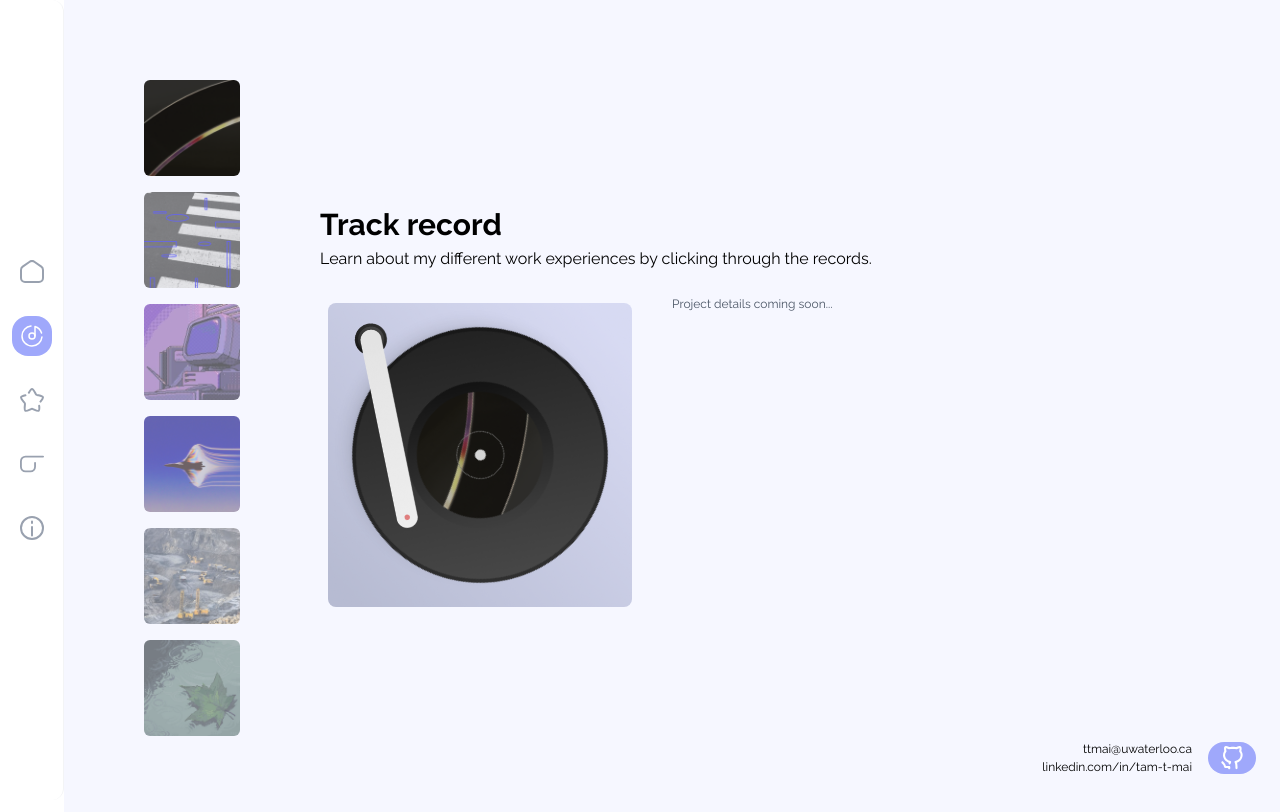
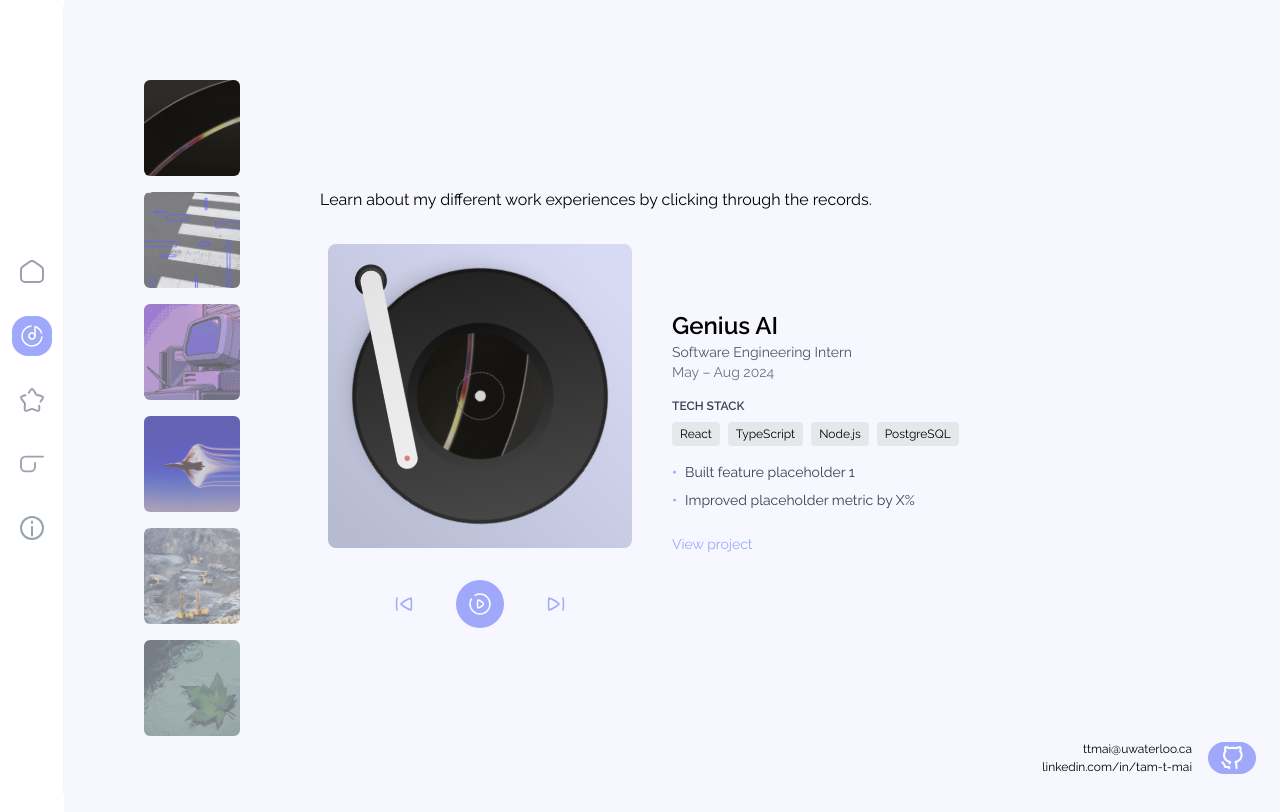
Before and after one commit to shuttlecodes/tam-portfolio, a React (Vite) app: page /vinyl in a window 1280 px wide. Shown: the top 812 px of the page. Built offline with nearby package versions, Linux system fonts and the light colour scheme.

Commit message:
vinyl temp

```diff
--- /dev/null
+++ b/src/assets/icons/BackIcon.tsx
@@ -0,0 +1,19 @@
+export const BackIcon = ({ className }: { className?: string }) => {
+    return (
+        <svg
+            className={className}
+            xmlns="http://www.w3.org/2000/svg"
+            fill="none"
+            viewBox="0 0 24 24"
+            stroke="currentColor"
+        >
+            <path
+                d="M5 18C5 18 4.5 16 4.5 12C4.5 8 5 6 5 6M19 18C19 18 19.5 16 19.5 12C19.5 8 19 6 19 6C19 6 17 6.5 13.5 8.5C10 10.5 9 12 9 12C9 12 10 13.5 13.5 15.5C17 17.5 19 18 19 18Z"
+                stroke="currentColor"
+                strokeWidth="1.5"
+                strokeLinecap="round"
+                strokeLinejoin="round"
+            />
+        </svg>
+    );
+};
--- /dev/null
+++ b/src/assets/icons/NextIcon.tsx
@@ -0,0 +1,19 @@
+export const NextIcon = ({ className }: { className?: string }) => {
+    return (
+        <svg
+            className={className}
+            xmlns="http://www.w3.org/2000/svg"
+            fill="none"
+            viewBox="0 0 24 24"
+            stroke="currentColor"
+        >
+            <path
+                d="M19 6C19 6 19.5 8 19.5 12C19.5 16 19 18 19 18M5 6C5 6 4.5 8 4.5 12C4.5 16 5 18 5 18C5 18 7 17.5 10.5 15.5C14 13.5 15 12 15 12C15 12 14 10.5 10.5 8.5C7 6.5 5 6 5 6Z"
+                stroke="currentColor"
+                strokeWidth="1.5"
+                strokeLinecap="round"
+                strokeLinejoin="round"
+            />
+        </svg>
+    );
+};
--- /dev/null
+++ b/src/assets/icons/PlayIcon.tsx
@@ -0,0 +1,23 @@
+export const PlayIcon = ({ className }: { className?: string }) => {
+    return (
+        <svg
+            className={className}
+            xmlns="http://www.w3.org/2000/svg"
+            fill="none"
+            viewBox="0 0 24 24"
+            stroke="currentColor"
+        >
+            <path
+                d="M13.8876 9.9348C14.9625 10.8117 15.5 11.2501 15.5 12C15.5 12.7499 14.9625 13.1883 13.8876 14.0652C13.5909 14.3073 13.2966 14.5352 13.0261 14.7251C12.7888 14.8917 12.5201 15.064 12.2419 15.2332C11.1695 15.8853 10.6333 16.2114 10.1524 15.8504C9.6715 15.4894 9.62779 14.7336 9.54038 13.2222C9.51566 12.7947 9.5 12.3757 9.5 12C9.5 11.6243 9.51566 11.2053 9.54038 10.7778C9.62779 9.26636 9.6715 8.51061 10.1524 8.1496C10.6333 7.78859 11.1695 8.11466 12.2419 8.76679C12.5201 8.93597 12.7888 9.10831 13.0261 9.27492C13.2966 9.46483 13.5909 9.69274 13.8876 9.9348Z"
+                stroke="currentColor"
+                strokeWidth="1.5"
+            />
+            <path
+                d="M7 3.33782C8.47087 2.48697 10.1786 2 12 2C17.5228 2 22 6.47715 22 12C22 17.5228 17.5228 22 12 22C6.47715 22 2 17.5228 2 12C2 10.1786 2.48697 8.47087 3.33782 7"
+                stroke="currentColor"
+                strokeWidth="1.5"
+                strokeLinecap="round"
+            />
+        </svg>
+    );
+};
--- /dev/null
+++ b/src/components/InternshipDetails.tsx
@@ -0,0 +1,58 @@
+import type { InternshipDetail } from "../types/internship";
+
+interface InternshipDetailsProps {
+    internship: InternshipDetail;
+}
+
+export const InternshipDetails = ({ internship }: InternshipDetailsProps) => {
+    return (
+        <div className="flex flex-col gap-4">
+            <div>
+                <h3 className="text-2xl font-semibold">{internship.company}</h3>
+                <p className="text-sm text-gray-600">{internship.title}</p>
+                <p className="text-sm text-gray-500">{internship.dates}</p>
+            </div>
+
+            {/* Technologies */}
+            <div>
+                <p className="text-xs font-semibold text-gray-700 uppercase mb-2">Tech Stack</p>
+                <div className="flex flex-wrap gap-2">
+                    {internship.technologies.map((tech) => (
+                        <span key={tech} className="text-xs bg-gray-200 px-2 py-1 rounded">
+                            {tech}
+                        </span>
+                    ))}
+                </div>
+            </div>
+
+            {/* Highlights */}
+            <div>
+                <ul className="space-y-2">
+                    {internship.highlights.map((highlight, idx) => (
+                        <li key={idx} className="text-sm text-gray-700 flex gap-2">
+                            <span className="text-accent font-bold">•</span>
+                            <span>{highlight}</span>
+                        </li>
+                    ))}
+                </ul>
+            </div>
+
+            {/* Links */}
+            {internship.links && internship.links.length > 0 && (
+                <div className="flex gap-4 pt-2">
+                    {internship.links.map((link) => (
+                        <a
+                            key={link.text}
+                            href={link.url}
+                            target="_blank"
+                            rel="noopener noreferrer"
+                            className="text-sm text-accent hover:underline"
+                        >
+                            {link.text}
+                        </a>
+                    ))}
+                </div>
+            )}
+        </div>
+    );
+};
--- a/src/components/VinylPlayer.tsx
+++ b/src/components/VinylPlayer.tsx
@@ -1,11 +1,20 @@
 interface VinylPlayerProps {
     selectedDiscImage: string;
+    isPlaying: boolean;
+    onTogglePlay: () => void;
+    onPrevious: () => void;
+    onNext: () => void;
 }
 
 import "./VinylPlayer.css";
+import { BackIcon } from "../assets/icons/BackIcon";
+import { PlayIcon } from "../assets/icons/PlayIcon";
+import { NextIcon } from "../assets/icons/NextIcon";
 
-export const VinylPlayer = ({ selectedDiscImage }: VinylPlayerProps) => {
+export const VinylPlayer = ({ selectedDiscImage, isPlaying, onTogglePlay, onPrevious, onNext }: VinylPlayerProps) => {
     return (
+        <div className="flex flex-col gap-6 items-center">
+            {/* Turntable */}
             <div className="relative w-80 h-80 flex items-center justify-center">
                 {/* Layer 1: Turntable background */}
                 <img
@@ -15,7 +24,7 @@
                 />
 
                 {/* Layer 2: Selected vinyl disc - centered and spinning */}
-            <div className="absolute w-64 h-64 rounded-full overflow-hidden shadow-lg vinyl-disc-spinning">
+                <div className={`absolute w-64 h-64 rounded-full overflow-hidden shadow-lg ${isPlaying ? "vinyl-disc-spinning" : ""}`}>
                     <img
                         src={selectedDiscImage}
                         alt="vinyl record"
@@ -31,5 +40,33 @@
                     style={{ top: "10%", left: "10%" }}
                 />
             </div>
+
+            {/* Control Buttons */}
+            <div className="flex gap-8 items-center justify-center">
+                <button
+                    onClick={onPrevious}
+                    className="p-2 rounded-full hover:bg-gray-200 transition-colors"
+                    aria-label="Previous record"
+                >
+                    <BackIcon className="w-6 h-6 text-accent" />
+                </button>
+
+                <button
+                    onClick={onTogglePlay}
+                    className="p-3 rounded-full bg-accent hover:bg-accent/90 transition-colors"
+                    aria-label={isPlaying ? "Pause" : "Play"}
+                >
+                    <PlayIcon className="w-6 h-6 text-white" />
+                </button>
+
+                <button
+                    onClick={onNext}
+                    className="p-2 rounded-full hover:bg-gray-200 transition-colors"
+                    aria-label="Next record"
+                >
+                    <NextIcon className="w-6 h-6 text-accent" />
+                </button>
+            </div>
+        </div>
     );
 };
--- a/src/pages/Home.tsx
+++ b/src/pages/Home.tsx
@@ -22,7 +22,7 @@
                             duration: 1.2,
                             ease: [0.22, 1, 0.36, 1]
                         }}
-                        className="absolute w-80 h-80 bg-blue-200 rounded-full"
+                        className="absolute w-80 h-80 bg-accent/60 rounded-full"
                     />
                     <img src={headshot} alt="Headshot" className="max-w-xs relative z-10"/>
                 </div>
--- a/src/pages/Vinyl.tsx
+++ b/src/pages/Vinyl.tsx
@@ -3,21 +3,110 @@
 import { useState } from "react";
 import ScrollFadeIn from "../components/ScrollFadeIn";
 import { VinylPlayer } from "../components/VinylPlayer";
+import { InternshipDetails } from "../components/InternshipDetails";
+import type { InternshipDetail } from "../types/internship";
 
 const TITLE = "Track record"
 const SUBTITLE = "Learn about my different work experiences by clicking through the records."
 
-const VINYL_RECORDS = [
-    { id: "genius-ai", cover: "/images/vinyl/covers/genius-ai.png", disc: "/images/vinyl/discs/genius-ai.png" },
-    { id: "miovision", cover: "/images/vinyl/covers/miovision.png", disc: "/images/vinyl/discs/miovision.png" },
-    { id: "magi", cover: "/images/vinyl/covers/magi.png", disc: "/images/vinyl/discs/magi.png" },
-    { id: "wolf", cover: "/images/vinyl/covers/wolf.png", disc: "/images/vinyl/discs/wolf.png" },
-    { id: "hatch", cover: "/images/vinyl/covers/hatch.png", disc: "/images/vinyl/discs/hatch.png" },
-    { id: "iirc", cover: "/images/vinyl/covers/iirc.png", disc: "/images/vinyl/discs/iirc.png" },
+const VINYL_RECORDS: InternshipDetail[] = [
+    {
+        id: "genius-ai",
+        cover: "/images/vinyl/covers/genius-ai.png",
+        disc: "/images/vinyl/discs/genius-ai.png",
+        company: "Genius AI",
+        title: "Software Engineering Intern",
+        dates: "May – Aug 2024",
+        technologies: ["React", "TypeScript", "Node.js", "PostgreSQL"],
+        highlights: [
+            "Built feature placeholder 1",
+            "Improved placeholder metric by X%"
+        ],
+        links: [{ text: "View project", url: "#" }]
+    },
+    {
+        id: "miovision",
+        cover: "/images/vinyl/covers/miovision.png",
+        disc: "/images/vinyl/discs/miovision.png",
+        company: "MioVision",
+        title: "Backend Engineering Intern",
+        dates: "Jan – Apr 2024",
+        technologies: ["Python", "Django", "AWS", "PostgreSQL"],
+        highlights: [
+            "Placeholder achievement 1",
+            "Placeholder achievement 2"
+        ]
+    },
+    {
+        id: "magi",
+        cover: "/images/vinyl/covers/magi.png",
+        disc: "/images/vinyl/discs/magi.png",
+        company: "Magi",
+        title: "Full Stack Developer",
+        dates: "May – Aug 2023",
+        technologies: ["React", "Node.js", "MongoDB", "Docker"],
+        highlights: [
+            "Placeholder work item 1",
+            "Placeholder work item 2"
+        ]
+    },
+    {
+        id: "wolf",
+        cover: "/images/vinyl/covers/wolf.png",
+        disc: "/images/vinyl/discs/wolf.png",
+        company: "Wolf",
+        title: "Software Engineering Intern",
+        dates: "Sep – Dec 2022",
+        technologies: ["Java", "Spring Boot", "MySQL"],
+        highlights: [
+            "Placeholder experience 1"
+        ]
+    },
+    {
+        id: "hatch",
+        cover: "/images/vinyl/covers/hatch.png",
+        disc: "/images/vinyl/discs/hatch.png",
+        company: "Hatch",
+        title: "Junior Developer",
+        dates: "Jan – Apr 2022",
+        technologies: ["JavaScript", "React", "Node.js"],
+        highlights: [
+            "Placeholder role description"
+        ]
+    },
+    {
+        id: "iirc",
+        cover: "/images/vinyl/covers/iirc.png",
+        disc: "/images/vinyl/discs/iirc.png",
+        company: "IIRC",
+        title: "Software Developer",
+        dates: "May – Aug 2021",
+        technologies: ["Python", "Flask"],
+        highlights: [
+            "Placeholder first role"
+        ]
+    }
 ];
 
 const Vinyl = () => {
     const [selectedId, setSelectedId] = useState<string>(VINYL_RECORDS[0].id);
+    const [isPlaying, setIsPlaying] = useState<boolean>(true);
+
+    const handlePrevious = () => {
+        const currentIndex = VINYL_RECORDS.findIndex(r => r.id === selectedId);
+        const previousIndex = currentIndex === 0 ? VINYL_RECORDS.length - 1 : currentIndex - 1;
+        setSelectedId(VINYL_RECORDS[previousIndex].id);
+    };
+
+    const handleNext = () => {
+        const currentIndex = VINYL_RECORDS.findIndex(r => r.id === selectedId);
+        const nextIndex = currentIndex === VINYL_RECORDS.length - 1 ? 0 : currentIndex + 1;
+        setSelectedId(VINYL_RECORDS[nextIndex].id);
+    };
+
+    const handleTogglePlay = () => {
+        setIsPlaying(!isPlaying);
+    };
 
     return (
         <div className="p-6 pt-24 md:py-20 md:px-20 bg-bg-purple min-h-screen flex items-center">
@@ -48,17 +137,23 @@
                     <ScrollFadeIn>
                         <div className="flex flex-col gap-6">
                             <div>
-                                <h1>{TITLE}</h1>
+                                {/* <h1>{TITLE}</h1> */}
                                 <h2>{SUBTITLE}</h2>
                             </div>
                             {/* going to have the vinyl player and the details here */}
                             <div className="flex gap-8">
                                 {/* left col with the turntable and discs that are dependent on which cover is selected */}
-                                <VinylPlayer selectedDiscImage={VINYL_RECORDS.find(r => r.id === selectedId)?.disc || VINYL_RECORDS[0].disc} />
+                                <VinylPlayer
+                                    selectedDiscImage={VINYL_RECORDS.find(r => r.id === selectedId)?.disc || VINYL_RECORDS[0].disc}
+                                    isPlaying={isPlaying}
+                                    onTogglePlay={handleTogglePlay}
+                                    onPrevious={handlePrevious}
+                                    onNext={handleNext}
+                                />
 
                                 {/* right col with the details of that turntable job experience */}
-                                <div className="flex-1">
-                                    <p className="text-gray-600">Project details coming soon...</p>
+                                <div className="flex-1 flex items-center">
+                                    <InternshipDetails internship={VINYL_RECORDS.find(r => r.id === selectedId) || VINYL_RECORDS[0]} />
                                 </div>
                             </div>
                         </div>
--- /dev/null
+++ b/src/types/internship.ts
@@ -0,0 +1,16 @@
+interface Link {
+    text: string;
+    url: string;
+}
+
+export interface InternshipDetail {
+    id: string;
+    cover: string;
+    disc: string;
+    company: string;
+    title: string;
+    dates: string;
+    technologies: string[];
+    highlights: string[];
+    links?: Link[];
+}
```
Lines whose indentation alone changed are shown as unchanged.
